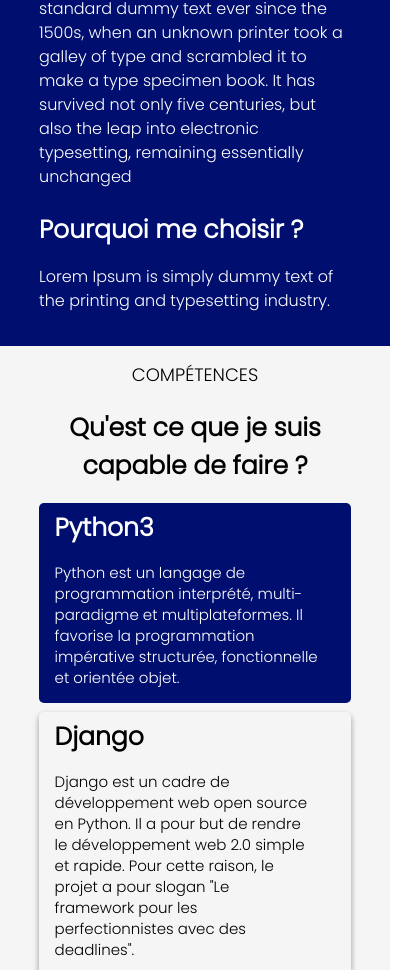
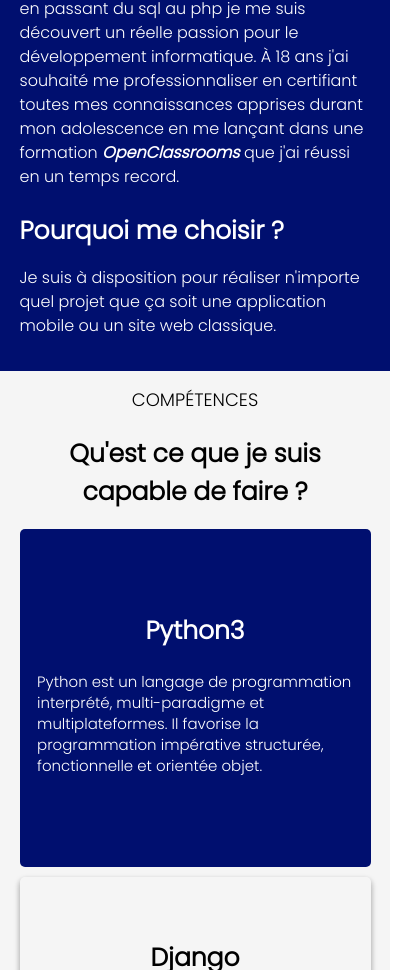
Before and after one commit to hugoduchene/ReactPortfolio, a React (Create React App) app: page / in a window 390 px wide. Shown: the part 1030-2000 px from the top of the page, 412 px wide, since content can reach past the window. Built offline with nearby package versions, Linux system fonts and the light colour scheme.

Commit message:
ajout du responsive

```diff
--- a/src/App.js
+++ b/src/App.js
@@ -77,7 +77,8 @@
               <WrapWidth width="80%" hiddenMobile>
                 <Title color="white" size="18px" fontWeight="400" textTransform="uppercase">À propos</Title>
                 <SubTitle color="white" size="25px">Comment ai-je appris ?</SubTitle>
-                <Text color="white" lineHeight="1.5">Lorem Ipsum is simply dummy text of the printing and typesetting industry. Lorem Ipsum has been the industry's standard dummy text ever since the 1500s, when an unknown printer took a galley of type and scrambled it to make a type specimen book. It has survived not only five centuries, but also the leap into electronic typesetting, remaining essentially unchanged</Text>
+                <Text color="white" lineHeight="1.5">À l'âge de 15 ans j'ai débuté la programmation en apprenant les bases du développement web sur <WrapStyle fontWeight="bolder" fontStyle="italic">OpenClassrooms</WrapStyle> en passant du sql au php je me suis découvert un réelle passion pour le développement informatique.
+                À 18 ans j'ai souhaité me professionnaliser en certifiant toutes mes connaissances apprises durant mon adolescence en me lançant dans une formation <WrapStyle fontWeight="bolder" fontStyle="italic">OpenClassrooms</WrapStyle> que j'ai réussi en un temps record.</Text>
               </WrapWidth>
             </Reveal>
           </Col>
@@ -86,7 +87,7 @@
             <Reveal>
               <WrapWidth width="80%" hiddenMobile>
                 <SubTitle color="white" size="25px">Pourquoi me choisir ?</SubTitle>
-                <Text color="white" lineHeight="1.5">Lorem Ipsum is simply dummy text of the printing and typesetting industry.</Text>
+                <Text color="white" lineHeight="1.5">Je suis à disposition pour réaliser n'importe quel projet que ça soit une application mobile ou un site web classique.</Text>
               </WrapWidth>
             </Reveal>
           </Col>
@@ -104,37 +105,37 @@
 
           <Container flex={true}>
             <Col size="33%" justifyContent="center" alignItems="center" style={{paddingBottom: "3%"}}>
-              <Card paddingLeft="5%" minHeight="20vh" marginRight="10px" hiddenMobileMargin style={{backgroundColor: mainBlue }} >
+              <Card alignMobile paddingLeft="5%" minHeight={20} marginRight="10px" hiddenMobileMargin style={{backgroundColor: mainBlue }} >
                 <SubTitle size="25px" color="white">Python3</SubTitle>
                 <Text size="15px" lineHeight="1.4" color="white">Python est un langage de programmation interprété, multi-paradigme et multiplateformes. Il favorise la programmation impérative structurée, fonctionnelle et orientée objet.</Text>
               </Card>
             </Col>
             <Col size="33%" justifyContent="center" alignItems="center" style={{paddingBottom: "3%"}}>
-              <Card minHeight="20vh" paddingLeft="5%" marginRight="10px" hiddenMobileMargin style={{boxShadow: "0 3px 6px rgba(0,0,0,.16), 0 3px 6px rgba(0,0,0,.23)" }} >
+              <Card alignMobile minHeight={20} paddingLeft="5%" marginRight="10px" hiddenMobileMargin style={{boxShadow: "0 3px 6px rgba(0,0,0,.16), 0 3px 6px rgba(0,0,0,.23)" }} >
                 <SubTitle size="25px">Django</SubTitle>
                 <Text width="90%" size="15px" lineHeight="1.4">Django est un cadre de développement web open source en Python. Il a pour but de rendre le développement web 2.0 simple et rapide. Pour cette raison, le projet a pour slogan "Le framework pour les perfectionnistes avec des deadlines".</Text>
               </Card>
             </Col>
             <Col size="33%" justifyContent="center" alignItems="center" style={{paddingBottom: "3%"}}>
-              <Card minHeight="20vh" paddingLeft="5%" marginRight="10px" hiddenMobileMargin style={{boxShadow: "0 3px 6px rgba(0,0,0,.16), 0 3px 6px rgba(0,0,0,.23)" }} >
+              <Card alignMobile minHeight={20} paddingLeft="5%" marginRight="10px" hiddenMobileMargin style={{boxShadow: "0 3px 6px rgba(0,0,0,.16), 0 3px 6px rgba(0,0,0,.23)" }} >
                 <SubTitle size="25px">Django Rest Framework</SubTitle>
                 <Text width="90%" size="15px" lineHeight="1.4">Le framework Django REST est une boîte à outils puissante et flexible pour la création d'API Web.</Text>
               </Card>
             </Col>
             <Col size="33%" justifyContent="center" alignItems="center" style={{paddingBottom: "3%"}}>
-              <Card minHeight="20vh" paddingLeft="5%" marginRight="10px" hiddenMobileMargin style={{boxShadow: "0 3px 6px rgba(0,0,0,.16), 0 3px 6px rgba(0,0,0,.23)" }} >
+              <Card alignMobile minHeight={20} paddingLeft="5%" marginRight="10px" hiddenMobileMargin style={{boxShadow: "0 3px 6px rgba(0,0,0,.16), 0 3px 6px rgba(0,0,0,.23)" }} >
                 <SubTitle size="25px">React.js</SubTitle>
                 <Text width="90%" size="15px" lineHeight="1.4">React (aussi appelé React.js ou ReactJS) est une bibliothèque JavaScript libre développée par Facebook depuis 2013. Le but principal de cette bibliothèque est de faciliter la création d'application web monopage.</Text>
               </Card>
             </Col>
             <Col size="33%" justifyContent="center" alignItems="center" style={{paddingBottom: "3%"}}>
-              <Card minHeight="20vh" paddingLeft="5%" marginRight="10px" hiddenMobileMargin style={{boxShadow: "0 3px 6px rgba(0,0,0,.16), 0 3px 6px rgba(0,0,0,.23)"}} >
+              <Card alignMobile minHeight={20} paddingLeft="5%" marginRight="10px" hiddenMobileMargin style={{boxShadow: "0 3px 6px rgba(0,0,0,.16), 0 3px 6px rgba(0,0,0,.23)"}} >
                 <SubTitle size="25px">Next.js</SubTitle>
                 <Text width="90%" size="15px" lineHeight="1.4">Next.js est un framework Web de développement front-end open-source React qui active des fonctionnalités telles que le rendu côté serveur et la génération de sites Web statiques pour les applications Web basées sur React.</Text>
               </Card>
             </Col>
             <Col size="33%" justifyContent="center" alignItems="center" style={{paddingBottom: "3%"}}>
-              <Card minHeight="20vh" paddingLeft="5%" marginRight="10px" hiddenMobileMargin style={{boxShadow: "0 3px 6px rgba(0,0,0,.16), 0 3px 6px rgba(0,0,0,.23)" }} >
+              <Card alignMobile minHeight={20} paddingLeft="5%" marginRight="10px" hiddenMobileMargin style={{boxShadow: "0 3px 6px rgba(0,0,0,.16), 0 3px 6px rgba(0,0,0,.23)" }} >
                 <SubTitle size="25px" >React Native</SubTitle>
                 <Text width="90%" size="15px" lineHeight="1.4">React Native est un framework d'applications mobiles open source créé par Facebook. Il est utilisé pour développer des applications pour Android, iOS et UWP.</Text>
               </Card>
@@ -180,7 +181,7 @@
             <Title size="18px" fontWeight="400" textTransform="uppercase" color="white" textAlign="center" style={{}}>Contactez-moi</Title>
             <div style={{borderTop: "1px solid white", width:"8%", textAlign: "center", paddingBottom: "5%", margin: "0 auto"}}></div>
 
-            <Flex justifyContent="space-around">
+            <Flex justifyContent="space-around" columnMobile>
 
               <Flex flexDirection="column">
                 <Button as="a" href="https://twitter.com/hugo_duchene" color="white" backgroundColor="#00acee" height="80px" width="80px" alignItems="center" borderRadius="40px">
--- a/src/atoms/Card.jsx
+++ b/src/atoms/Card.jsx
@@ -4,11 +4,16 @@
     margin-right: ${props => props.marginRight ? props.marginRight: null};
     padding-right: ${props => props.paddingLeft ? props.paddingLeft: null};
     padding-left: ${props => props.paddingLeft ? props.paddingLeft: null};
-    min-height: ${props => props.minHeight ? props.minHeight: null};
+    min-height: ${props => props.minHeight ? props.minHeight + "vh": null};
     height: ${props => props.height ? props.height: "100%"};
     width: ${props => props.width ? props.width: null};
     border-radius: 5px;
     @media (max-width: 768px) {
         margin-right: ${props => props.hiddenMobileMargin ? "0!important" : null};
+        min-height: ${props => props.minHeight ? props.minHeight*2 + "vh" : null};
+        display: ${props => props.alignMobile ? "flex" : null};
+        align-items: ${props => props.alignMobile ? "center" : null};
+        flex-direction: ${props => props.alignMobile ? "column" : null};
+        justify-content: ${props => props.alignMobile ? "center" : null};
       }
 `;
--- a/src/atoms/Container.jsx
+++ b/src/atoms/Container.jsx
@@ -7,4 +7,7 @@
     width: 80%;
     max-width: 1100px;
     margin: 0 auto;
+    @media (max-width: 768px) {
+        width: 90%;
+       }
     `;
--- a/src/atoms/flexHandler/FlexHandler.jsx
+++ b/src/atoms/flexHandler/FlexHandler.jsx
@@ -39,4 +39,7 @@
     "center" : null};
     height: ${props => props.height ? props.height : null};
     width: 100%;
+    @media (max-width: 768px) {
+       flex-direction: ${props => props.columnMobile ? "column" : null};
+      }
 `;
```
Also changed, not shown: 1 other file (tests, documents, lock files or other folders).
